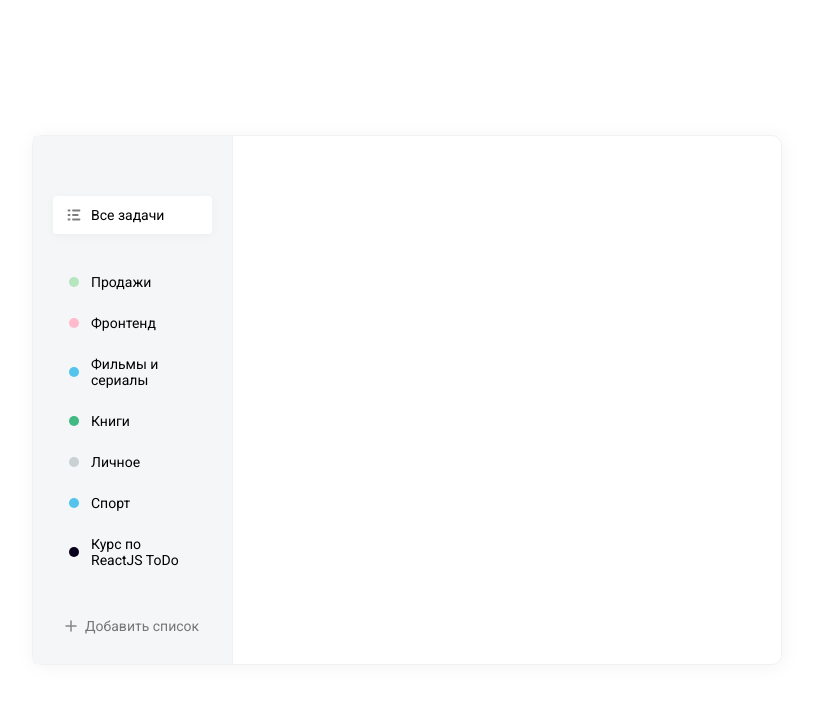
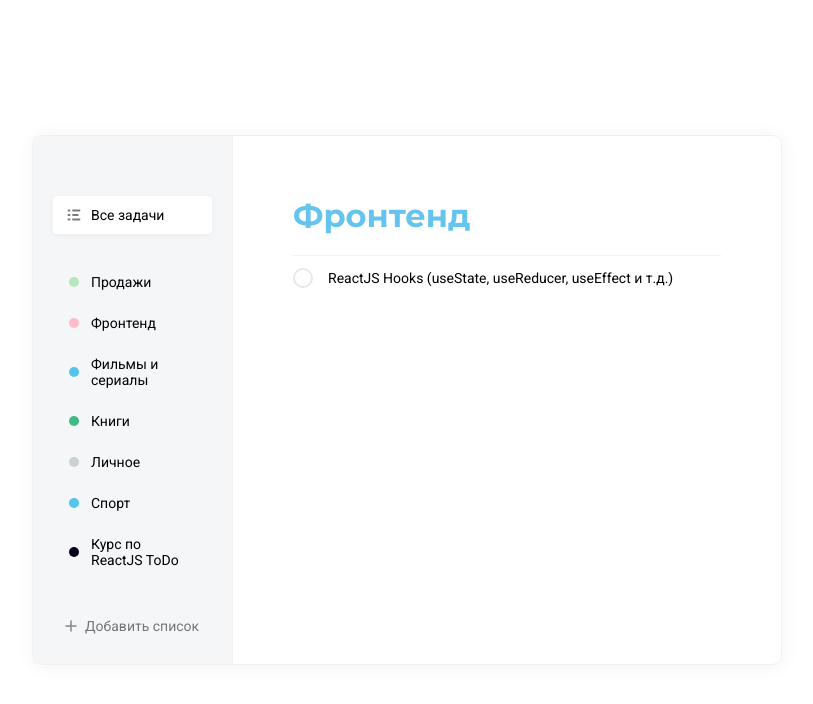
Before and after one commit to zuko-zu/react-todo, a React (Create React App) app: page / in a window 1280 px wide. Shown: the top 704 px of the page, without its empty margins (233-1046 px from the left). Built offline with nearby package versions, Linux system fonts and the light colour scheme.

Commit message:
layout: add tasks section and transition animation

```diff
--- a/public/index.html
+++ b/public/index.html
@@ -9,9 +9,12 @@
       name="description"
       content="Web site created using create-react-app"
     />
+
     <link rel="preconnect" href="https://fonts.googleapis.com">
     <link rel="preconnect" href="https://fonts.gstatic.com" crossorigin>
     <link href="https://fonts.googleapis.com/css2?family=Roboto:wght@400;500&display=swap" rel="stylesheet">
+    <link href="https://fonts.googleapis.com/css2?family=Montserrat:wght@700&display=swap" rel="stylesheet">
+
     <title>React TODO</title>
   </head>
   <body>
--- a/src/App.js
+++ b/src/App.js
@@ -2,6 +2,7 @@
 
 import AddList from './components/AddList/AddList'
 import List from './components/List/List'
+import Tasks from './components/Tasks/Tasks'
 
 import DB from './assets/db.json'
 
@@ -49,7 +50,7 @@
         onAdd={onAddList} />
       </div>
       <div className="todo__tasks">
-
+        <Tasks />
       </div>
     </div>
   )
--- a/src/components/List/List.scss
+++ b/src/components/List/List.scss
@@ -14,6 +14,7 @@
     padding: 10px 12px;
 
     cursor: pointer;
+    transition: background-color 0.15s ease-in-out;
 
     &--active {
       border-radius: 4px;
@@ -28,6 +29,7 @@
 
     #{$self}__remove-icon {
       opacity: 0;
+      transition: opacity 0.15s ease-in-out;
 
       &:hover {
         opacity: 0.8;
--- /dev/null
+++ b/src/components/Tasks/Tasks.jsx
@@ -0,0 +1,42 @@
+import './Tasks.scss'
+
+import editSvg from '../../assets/icons/edit.svg'
+
+const Tasks = () => {
+  return (
+    <div className="tasks">
+      <h2 className="tasks__title">
+        Фронтенд
+        <img src={editSvg} alt="Изменить название списка" />
+      </h2>
+
+      <div className="task__items">
+        <div className="tasks__items-row">
+          <div className="checkbox">
+            <input type="checkbox" id="checkbox" />
+            <label htmlFor="checkbox">
+              <svg
+                width="11"
+                height="8"
+                viewBox="0 0 11 8"
+                fill="none"
+                xmlns="http://www.w3.org/2000/svg"
+              >
+                <path
+                  d="M9.29999 1.20001L3.79999 6.70001L1.29999 4.20001"
+                  stroke="#000"
+                  stroke-width="1.5"
+                  stroke-linecap="round"
+                  stroke-linejoin="round"
+                />
+              </svg>
+            </label>
+          </div>
+          <p>ReactJS Hooks (useState, useReducer, useEffect и т.д.)</p>
+        </div>
+      </div>
+    </div>
+  )
+}
+
+export default Tasks
--- /dev/null
+++ b/src/components/Tasks/Tasks.scss
@@ -0,0 +1,95 @@
+.tasks {
+  &__title {
+    margin: 0;
+    padding-bottom: 20px;
+    border-bottom: 1px solid #f2f2f2;
+
+    font-family: 'Montserrat';
+    font-weight: 700;
+    font-size: 32px;
+    line-height: 39px;
+    color: #64C4ED;
+
+    &:hover img {
+      opacity: 0.2
+    }
+  }
+
+  img {
+    margin-left: 15px;
+    opacity: 0;
+    cursor: pointer;
+
+    &:hover {
+      opacity: 0.8;
+    }
+  }
+
+  &__items {
+    margin-top: 30px;
+
+    &-row {
+      display: flex;
+      align-items: center;
+
+      p {
+        margin-left: 15px;
+      }
+    }
+  }
+
+  .checkbox {
+    svg {
+      transition: opacity 0.15s ease-in-out;
+      path {
+        stroke: #f2f2f2;
+      }
+    }
+
+    &:hover {
+      label {
+        background-color: #f2f2f2;
+        border-color: #f2f2f2;
+        svg {
+          opacity: 1;
+          path {
+            stroke: #b2b2b2;
+          }
+        }
+      }
+    }
+
+    input {
+      position: absolute;
+      left: -30px;
+    }
+
+    label {
+      display: flex;
+      align-items: center;
+      justify-content: center;
+      border: 2px solid #e8e8e8;
+      border-radius: 30px;
+      width: 20px;
+      height: 20px;
+      cursor: pointer;
+      transition: background-color 0.15s ease-in-out, border-color 0.15s ease-in-out;
+
+      svg {
+        opacity: 0;
+      }
+    }
+
+    input:checked + label {
+      background-color: #4dd599;
+      border-color: #4dd599;
+
+      svg {
+        opacity: 1;
+        path {
+          stroke: #ffffff;
+        }
+      }
+    }
+  }
+}
--- a/src/index.scss
+++ b/src/index.scss
@@ -18,6 +18,7 @@
 }
 
 .todo {
+  display: flex;
   width: 750px;
   height: 530px;
   border: 1px solid #f1f1f1;
@@ -32,6 +33,11 @@
     padding: 60px 20px;
 
     background-color: #f4f6f8;
+  }
+
+  &__tasks {
+    flex: 1;
+    padding: 60px;
   }
 }
 
```
Also changed, not shown: src/assets/icons/check.svg (added), src/assets/icons/edit.svg (added).
